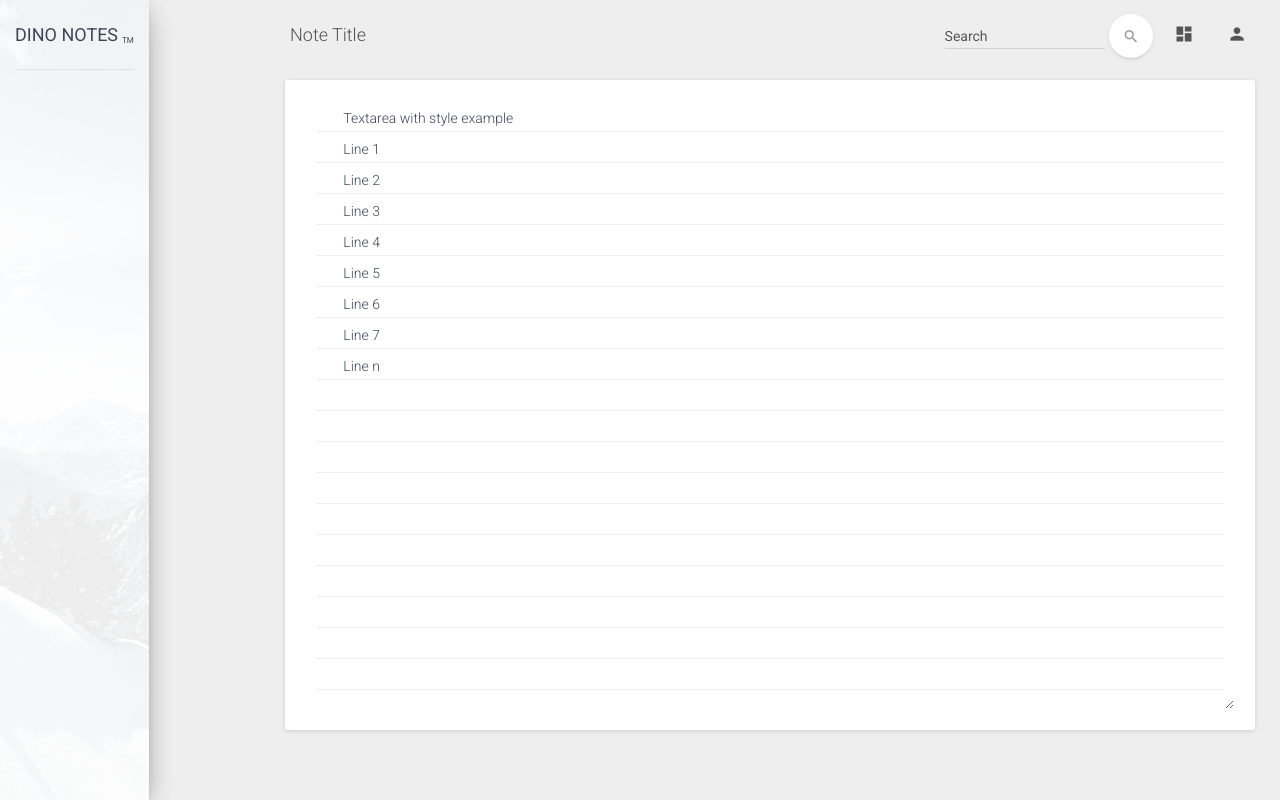
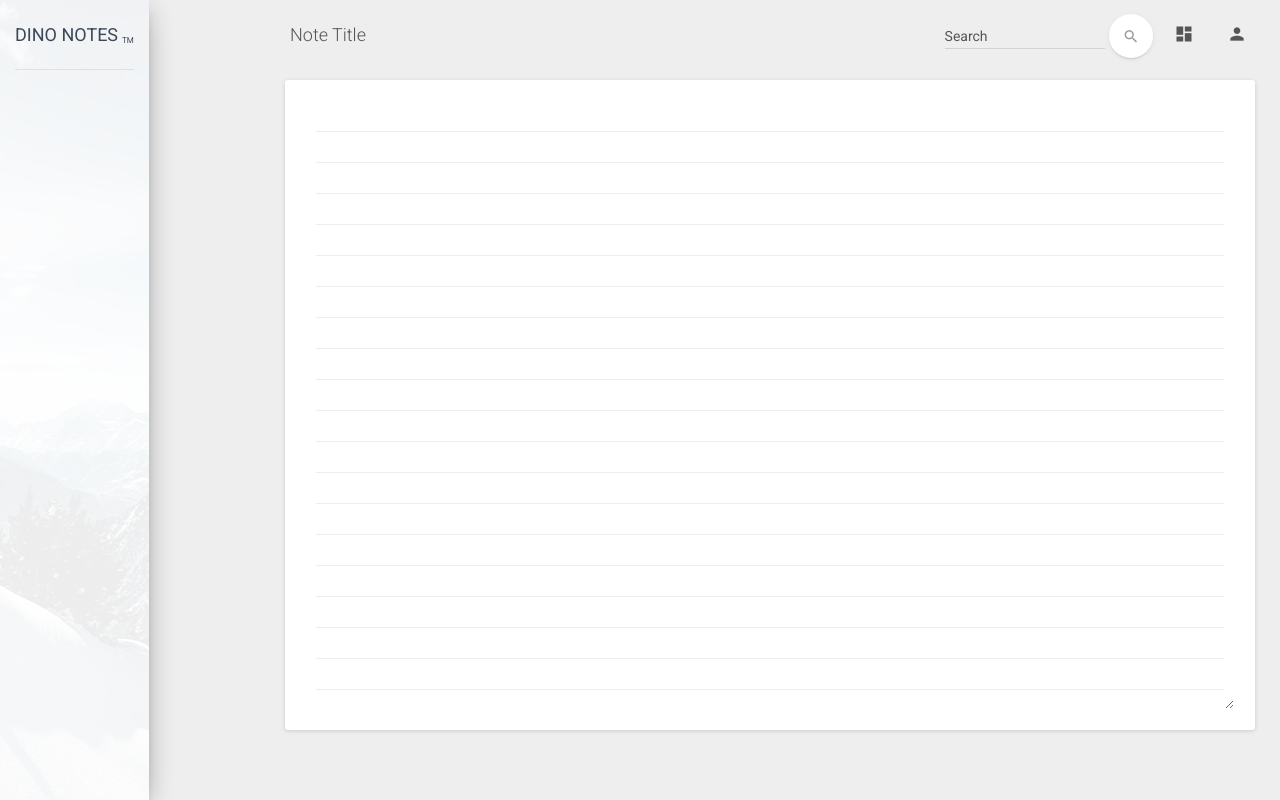
Before and after one commit to dino102/dino-notes, an ASP.NET MVC app: page / in a window 1280 px wide. Run offline with ASP.NET Core 8 and stand-ins for ASP.NET MVC 5, Linux system fonts and the light colour scheme; the visitor is signed in with stand-in values (Sample User, id 1); data that the repository does not hold is empty; the project's own start-up code is not run, and a stand-in starts its controllers and pages; some libraries are stand-ins or nearby versions.

Commit message:
styled note box

```diff
--- a/Web/Portal/Views/Home/Index.cshtml
+++ b/Web/Portal/Views/Home/Index.cshtml
@@ -4,15 +4,5 @@
 }
 
 <div class="note-box">
-    <textarea class="note-textarea">
-        Textarea with style example
-        Line 1
-        Line 2
-        Line 3
-        Line 4
-        Line 5
-        Line 6
-        Line 7
-        Line n
-    </textarea>
+    <textarea class="note-textarea"></textarea>
 </div>
```
